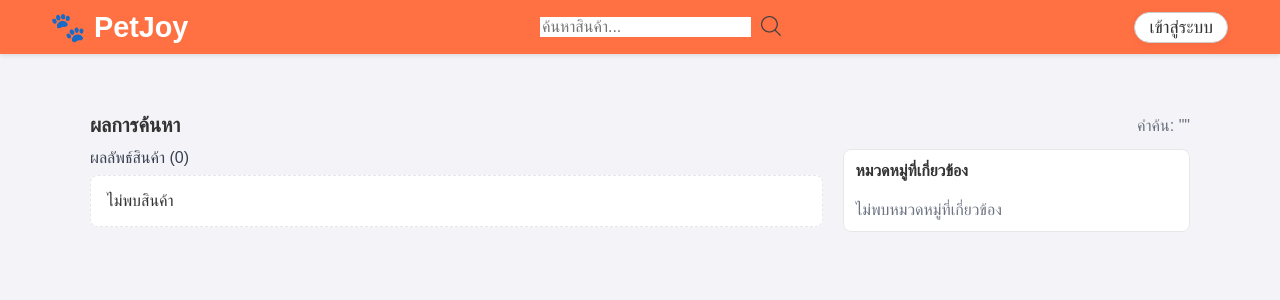
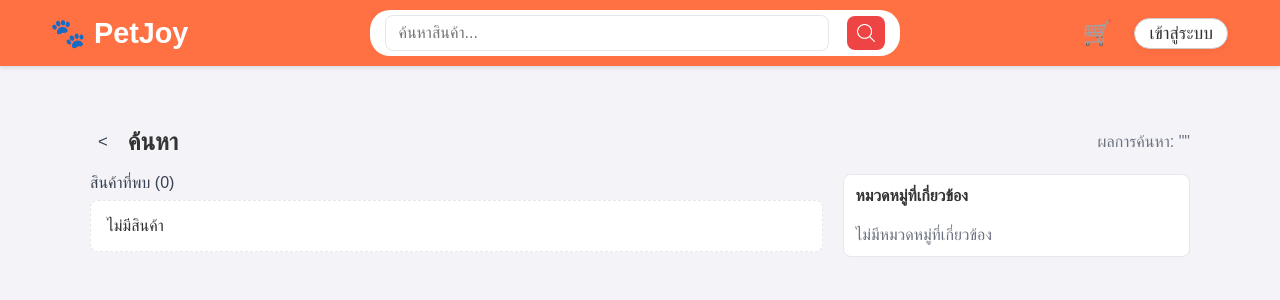
Before and after one commit to Pakaporn288/DSSI-68, a Django app: page /search/ in a window 1280 px wide. Shown: the top 300 px of the page. Run offline with Django 5.2, Linux system fonts and the light colour scheme.

Commit message:
ค้นหาสินค้าแก้แชทai

```diff
--- a/petjoy/static/js/chatbot.js
+++ b/petjoy/static/js/chatbot.js
@@ -6,28 +6,39 @@ document.addEventListener('DOMContentLoaded', () => {
     const sendButton = document.getElementById('chatbot-send');
     const inputField = document.getElementById('chatbot-input');
     const chatBody = document.getElementById('chat-response');
-    // ดึงบัตรผ่าน (CSRF Token) ที่เราใส่ไว้ใน HTML
-    const csrfToken = document.querySelector('[name=csrfmiddlewaretoken]').value;
+    // ดึงบัตรผ่าน (CSRF Token) ที่เราใส่ไว้ใน HTML -- guard in case it's not present
+    const csrfElem = document.querySelector('[name=csrfmiddlewaretoken]');
+    const csrfToken = csrfElem ? csrfElem.value : null;
 
     // --- ฟังก์ชันควบคุมการทำงาน ---
 
     // 1. ฟังก์ชันเปิด-ปิดหน้าต่างแชท
+    if (toggleButton && chatContainer) {
         toggleButton.addEventListener('click', () => {
             chatContainer.classList.toggle('hidden');
         });
+    } else {
+        // If elements are missing, skip wiring but do not throw.
+        console.warn('Chatbot elements not found; toggle unavailable.');
+        return; // nothing more to do
+    }
 
     // 2. ฟังก์ชันส่งข้อความ (เมื่อกดปุ่ม "ส่ง")
+    if (sendButton) {
         sendButton.addEventListener('click', () => {
             sendMessage();
         });
+    }
 
     // 3. ฟังก์ชันส่งข้อความ (เมื่อกดปุ่ม "Enter" บนคีย์บอร์ด)
+    if (inputField) {
         inputField.addEventListener('keydown', (event) => {
             if (event.key === 'Enter') {
                 event.preventDefault(); // ไม่ให้ฟอร์มขึ้นบรรทัดใหม่
                 sendMessage();
             }
         });
+    }
 
     // --- ฟังก์ชันหลักในการส่งและรับข้อความ ---
 
--- /dev/null
+++ b/petjoy/static/js/main.js
@@ -0,0 +1,16 @@
+// Minimal main.js to prevent 404 and provide small UI helpers
+document.addEventListener('DOMContentLoaded', () => {
+    console.log('main.js loaded');
+    const toggle = document.querySelector('.chatbot-toggle-button');
+    if (toggle) {
+        // Make sure it's keyboard-focusable
+        if (!toggle.hasAttribute('tabindex')) toggle.setAttribute('tabindex', '0');
+        // Activate on Enter/Space
+        toggle.addEventListener('keydown', (e) => {
+            if (e.key === 'Enter' || e.key === ' ') {
+                e.preventDefault();
+                toggle.click();
+            }
+        });
+    }
+});
--- /dev/null
+++ b/petjoy/static/search_form.css
@@ -0,0 +1,24 @@
+.search-form { max-width:560px; width:100%; display:flex; align-items:center; gap:8px; }
+.search-input { flex:1; padding:8px 12px; border-radius:8px; border:1px solid #e5e7eb; font-size:1rem; }
+.search-button { background:#ef4444; border:none; padding:8px 10px; border-radius:8px; display:flex; align-items:center; justify-content:center; cursor:pointer; }
+.search-button img { width:18px; height:18px; filter:brightness(0) invert(1); }
+
+/* Responsive tweaks */
+@media (max-width:600px){
+  .search-form{ max-width:100%; }
+  .search-input{ padding:6px 8px; }
+}
+
+/* back button styling for search results */
+.back-btn{
+  background:transparent;
+  border:none;
+  color:#374151;
+  font-size:1.05rem;
+  cursor:pointer;
+  padding:6px 8px;
+  border-radius:6px;
+  transition:background 120ms ease, color 120ms ease;
+}
+.back-btn:hover{ background:#f3f4f6; color:#111827; }
+.back-btn:focus{ outline:2px solid #bfdbfe; outline-offset:2px; }
--- a/petjoy/templates/petjoy/base.html
+++ b/petjoy/templates/petjoy/base.html
@@ -6,6 +6,7 @@
     <meta name="viewport" content="width=device-width, initial-scale=1.0">
     <title>{% block title %}PetJoy{% endblock %}</title>
     <link rel="stylesheet" href="{% static 'decorate.css' %}">
+    <link rel="stylesheet" href="{% static 'search_form.css' %}">
 </head>
 <body>
 
@@ -17,10 +18,7 @@
         </div>
         <div class="navbar-center">
             <div class="search-bar">
-                <input type="text" class="search-input" placeholder="ค้นหาของเล่นสัตว์เลี้ยง...">
-                <button class="search-button">
-                    <img src="{% static 'images/search.png' %}" alt="Search" class="search-icon">
-                </button>
+                {% include 'petjoy/partials/search_form.html' %}
             </div>
         </div>
         <div class="navbar-right">
--- /dev/null
+++ b/petjoy/templates/petjoy/partials/search_form.html
@@ -0,0 +1,7 @@
+{% load static %}
+<form method="get" action="{% url 'petjoy:search' %}" class="search-form">
+    <input name="q" type="search" class="search-input" placeholder="ค้นหาสินค้า..." value="{% if value %}{{ value }}{% elif request.GET.q %}{{ request.GET.q }}{% endif %}" aria-label="ค้นหา">
+    <button type="submit" class="search-button" aria-label="ค้นหา">
+        <img src="{% static 'images/search.png' %}" alt="Search" class="search-icon">
+    </button>
+</form>
--- a/petjoy/templates/petjoy/search_results.html
+++ b/petjoy/templates/petjoy/search_results.html
@@ -1,46 +1,26 @@
+{% extends 'petjoy/base.html' %}
 {% load static %}
-<!DOCTYPE html>
-<html lang="th">
-<head>
-    <meta charset="utf-8" />
-    <meta name="viewport" content="width=device-width, initial-scale=1" />
-    <title>ผลการค้นหา - PetJoy</title>
-    <link rel="stylesheet" href="{% static 'decorate.css' %}">
-</head>
-<body>
-    <header class="navbar">
-        <div class="navbar-left"><div class="logo">🐾 PetJoy</div></div>
-        <div class="navbar-center">
-            <form method="get" action="{% url 'petjoy:search' %}" style="display:flex;align-items:center;">
-                <input name="q" type="text" class="search-input" value="{{ query }}" placeholder="ค้นหาสินค้า...">
-                <button type="submit" class="search-button">
-                    <img src="{% static 'images/search.png' %}" alt="Search" class="search-icon">
-                </button>
-            </form>
+
+{% block title %}ค้นหา - PetJoy{% endblock %}
+
+{% block content %}
+<main class="content" style="padding:20px; max-width:1100px; margin:0 auto;">
+    <section class="search-results">
+        <div style="display:flex;justify-content:space-between;align-items:center;gap:12px;">
+            <div style="display:flex;align-items:center;gap:12px;">
+                <button type="button" onclick="history.back()" class="back-btn" aria-label="ย้อนกลับ">&lt;</button>
+                <h2 style="margin:0;">ค้นหา</h2>
             </div>
-        <div class="navbar-right">
-            {% if user.is_authenticated %}
-                <a href="#" class="profile-icon">{{ user.username.0|upper }}</a>
-            {% else %}
-                <a href="{% url 'petjoy:login' %}" class="login-text white-btn">เข้าสู่ระบบ</a>
-            {% endif %}
-        </div>
-    </header>
-
-    <main class="content">
-        <section class="search-results" style="padding:20px; max-width:1100px; margin:0 auto;">
-            <div class="search-header" style="display:flex;align-items:center;justify-content:space-between;gap:12px;">
-                <h2 style="margin:0; font-size:1.25rem;">ผลการค้นหา</h2>
-                <div style="color:#6b7280">คำค้น: "<strong>{{ query }}</strong>"</div>
+            <div style="color:#6b7280">ผลการค้นหา: "<strong>{{ query }}</strong>"</div>
         </div>
 
-            <div style="margin-top:12px; display:flex; gap:20px; flex-wrap:wrap; align-items:flex-start;">
-                <div class="left-col" style="flex:1 1 65%; min-width:300px;">
-                    <div style="margin-bottom:8px; color:#374151;">ผลลัพธ์สินค้า ({{ products|length }})</div>
+        <div style="margin-top:16px; display:flex; gap:20px; flex-wrap:wrap; align-items:flex-start;">
+            <div style="flex:1 1 65%; min-width:300px;">
+                <div style="margin-bottom:8px; color:#374151;">สินค้าที่พบ ({{ products|length }})</div>
                 {% if products %}
-                    <div class="products-grid" style="display:grid; grid-template-columns:repeat(auto-fill,minmax(200px,1fr)); gap:16px;">
+                    <div style="display:grid; grid-template-columns:repeat(auto-fill,minmax(200px,1fr)); gap:16px;">
                         {% for product in products %}
-                        <article class="product-card" style="border:1px solid #e5e7eb; border-radius:8px; overflow:hidden; background:#fff;">
+                        <article style="border:1px solid #e5e7eb; border-radius:8px; overflow:hidden; background:#fff;">
                             <a href="{% url 'petjoy:product-detail' product.id %}" style="text-decoration:none;color:inherit; display:block;">
                                 <div style="height:150px;display:flex;align-items:center;justify-content:center;background:#f9fafb;">
                                     {% if product.image %}
@@ -52,9 +32,9 @@
                                 <div style="padding:10px;">
                                     <h3 style="margin:0 0 6px 0; font-size:1rem;">{{ product.name }}</h3>
                                     {% if product.features %}
-                                        <p style="margin:0 0 8px 0; color:#6b7280; font-size:0.9rem; line-height:1.2; max-height:3.6em; overflow:hidden;">{{ product.features|truncatechars:120 }}</p>
+                                        <p style="margin:0 0 8px 0; color:#6b7280; font-size:0.9rem;">{{ product.features|truncatechars:120 }}</p>
                                     {% elif product.description %}
-                                        <p style="margin:0 0 8px 0; color:#6b7280; font-size:0.9rem; line-height:1.2; max-height:3.6em; overflow:hidden;">{{ product.description|truncatechars:120 }}</p>
+                                        <p style="margin:0 0 8px 0; color:#6b7280; font-size:0.9rem;">{{ product.description|truncatechars:120 }}</p>
                                     {% endif %}
                                     {% if product.price %}
                                         <div style="font-weight:600; color:#111827;">฿{{ product.price }}</div>
@@ -65,11 +45,11 @@
                         {% endfor %}
                     </div>
                 {% else %}
-                        <div class="no-results" style="padding:16px; background:#fff; border:1px dashed #e5e7eb; border-radius:8px;">ไม่พบสินค้า</div>
+                    <div class="no-results" style="padding:16px; background:#fff; border:1px dashed #e5e7eb; border-radius:8px;">ไม่มีสินค้า</div>
                 {% endif %}
             </div>
 
-                <aside class="right-col" style="flex:1 1 30%; min-width:220px;">
+            <aside style="flex:1 1 30%; min-width:220px;">
                 <div style="background:#fff; padding:12px; border-radius:8px; border:1px solid #e5e7eb;">
                     <h4 style="margin-top:0;">หมวดหมู่ที่เกี่ยวข้อง</h4>
                     {% if categories %}
@@ -79,22 +59,11 @@
                             {% endfor %}
                         </ul>
                     {% else %}
-                            <div style="color:#6b7280;">ไม่พบหมวดหมู่ที่เกี่ยวข้อง</div>
+                        <div style="color:#6b7280;">ไม่มีหมวดหมู่ที่เกี่ยวข้อง</div>
                     {% endif %}
                 </div>
             </aside>
         </div>
     </section>
 </main>
-
-    <script>
-        // small helper: focus search input on page load
-        (function(){
-            var input = document.querySelector('input[name="q"]');
-            if(input){ input.focus(); }
-        })();
-    </script>
-
-    <script src="{% static 'js/main.js' %}"></script>
-</body>
-</html>
+{% endblock %}
--- a/petjoy/views.py
+++ b/petjoy/views.py
@@ -14,6 +14,8 @@ from django.db.models import Avg, Q
 from .forms import ProductForm
 from django.contrib.admin.views.decorators import staff_member_required
 from django.contrib.auth.decorators import login_required
+from .models import Profile
+from .models import Category
 
 def homepage(request):
     products = Product.objects.all()[:4]
@@ -208,7 +210,7 @@ def login_view(request):
     return render(request, "petjoy/login.html", context={"login_form": form, "auth_page": True})
 
 # หน้าโปรไฟล์ผู้ใช้ทั่วไป
-from .models import Profile
+
 @login_required
 def profile_view(request):
     profile, created = Profile.objects.get_or_create(user=request.user)
@@ -224,7 +226,7 @@ def dog_products_view(request):
     dog_category = Category.objects.filter(name__iexact='dog').first()
     products = Product.objects.filter(category=dog_category) if dog_category else Product.objects.none()
     return render(request, 'petjoy/dog_products.html', {'products': products})
-from .models import Category
+
 
 
 def search_view(request):
--- a/petjoy_project/settings.py
+++ b/petjoy_project/settings.py
@@ -43,6 +43,7 @@ INSTALLED_APPS = [
     'django.contrib.messages',
     'django.contrib.staticfiles',
     'petjoy',
+    'django_extensions',
 ]
 
 MIDDLEWARE = [
```
Also changed, not shown: petjoy/templates/petjoy/homepage.html (+5 -39 lines). Lines whose indentation alone changed are shown as unchanged.
